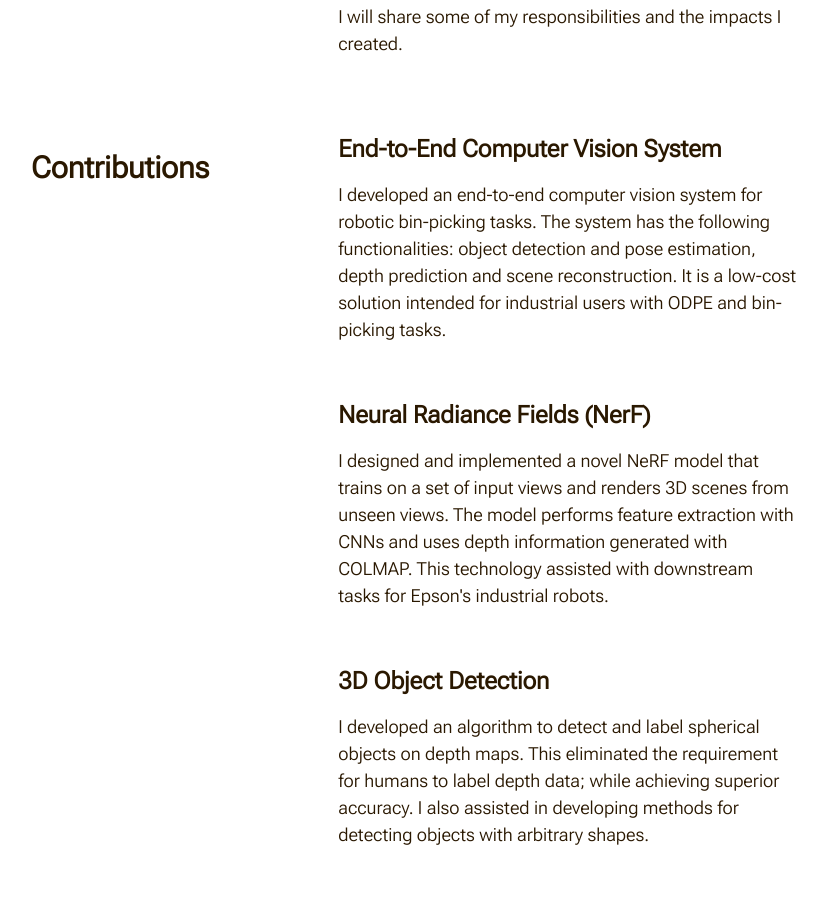
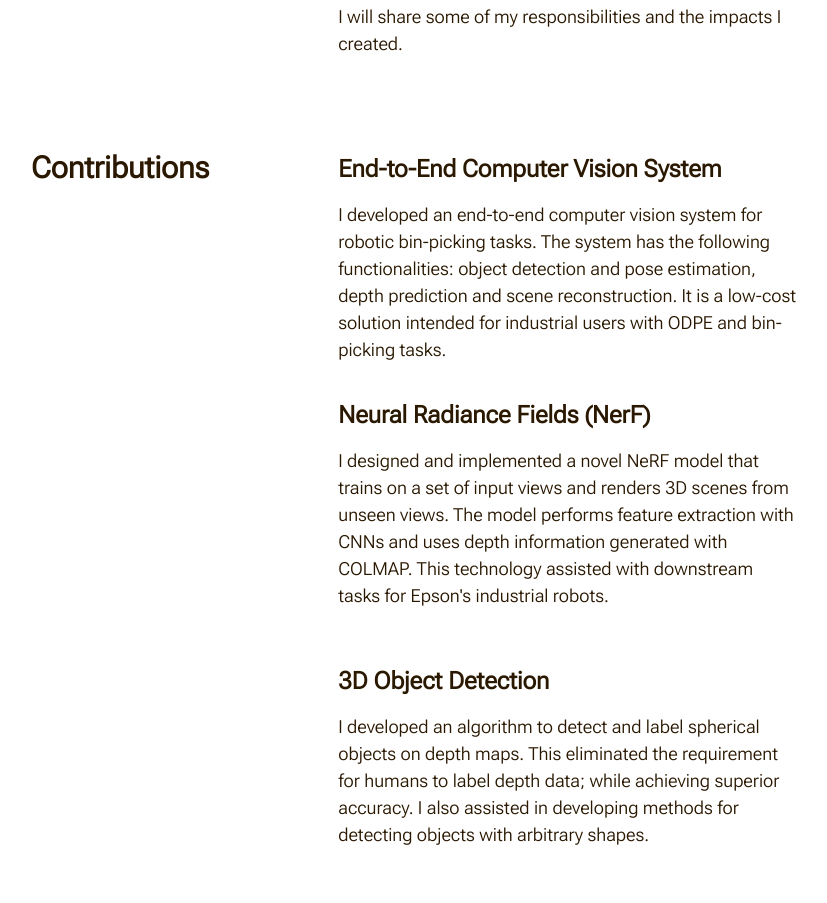
Before and after one commit to Allan-Linn/Allan-Linn.github.io, a plain HTML site: page work/epson.html in a window 1280 px wide. Shown: the part 1179-2082 px from the top of the page, without its empty margins (225-1052 px from the left). Drawn offline with Linux system fonts and the light colour scheme.

Commit message:
Update epson.css
-fixed spacing on contribution#0

```diff
--- a/work/epson.css
+++ b/work/epson.css
@@ -250,7 +250,7 @@ nav ul li a:hover::after{
     padding-right: 0px;
 }
 
-#contributions1 .about-col-2{
+#contributions0 .about-col-2{
     margin-top: 20px;
 }
 
```
